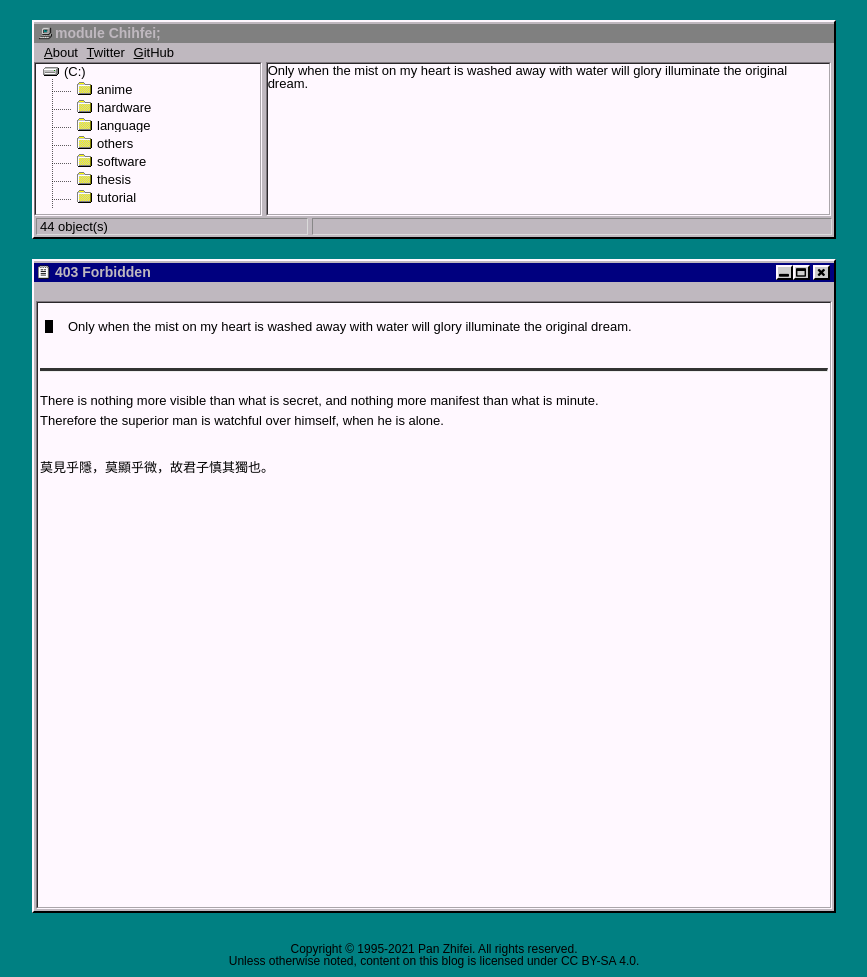
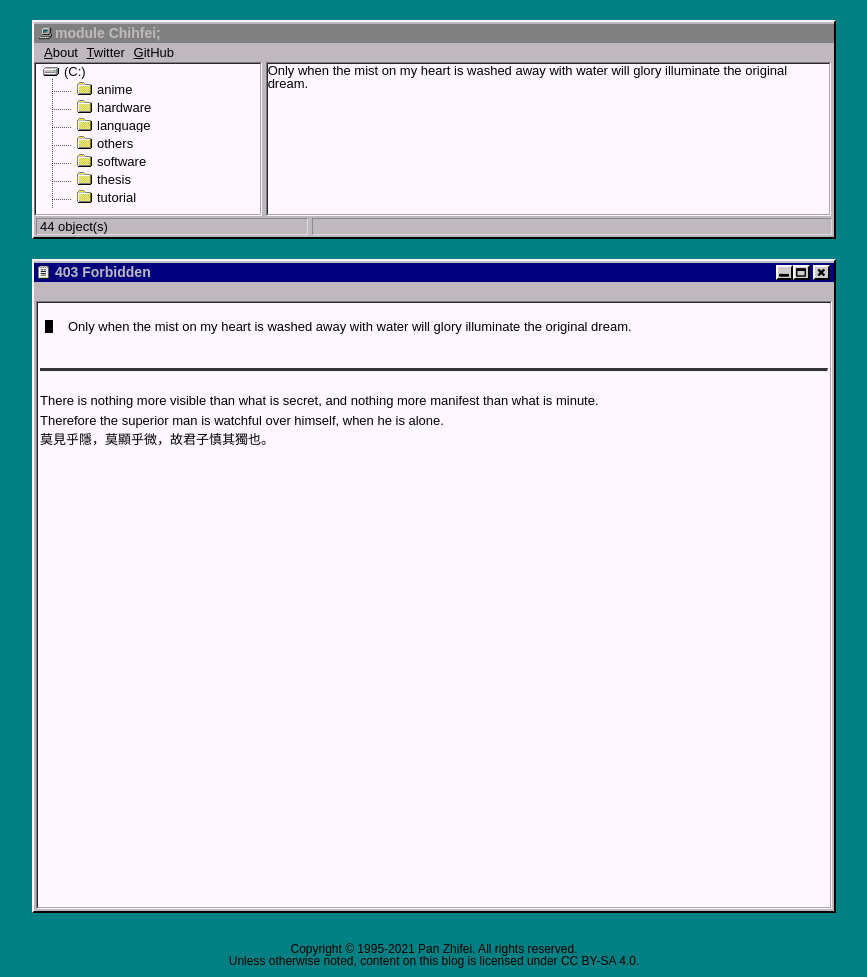
Before and after one commit to IcingTomato/blog.old3, a Jekyll site: the page built from 403.md, in a window 1280 px wide. Shown: the whole page, without its empty margins (206-1073 px from the left). Built offline with Jekyll 4.4.1, drawn with Linux system fonts in a browser that asks for light colours.

Commit message:
change 2006-10-06

```diff
--- a/_includes/hello.html
+++ b/_includes/hello.html
@@ -3,6 +3,6 @@
 <br>
 <div class="hello">
 	<p>There is nothing more visible than what is secret, and nothing more manifest than what is minute.<br>
-	Therefore the superior man is watchful over himself, when he is alone.</p><br>
-	<p>莫見乎隱，莫顯乎微，故君子慎其獨也。</p>
+	Therefore the superior man is watchful over himself, when he is alone.<br>
+	莫見乎隱，莫顯乎微，故君子慎其獨也。</p>
 </div>
```
Also changed, not shown: _posts/2006-10-06-easy_c.md (+5 -0 lines).
